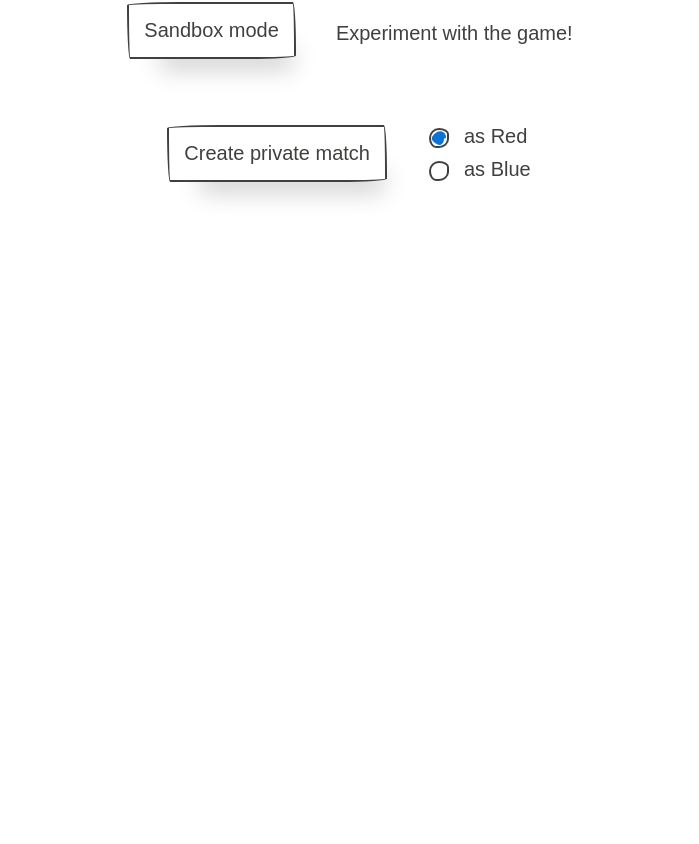
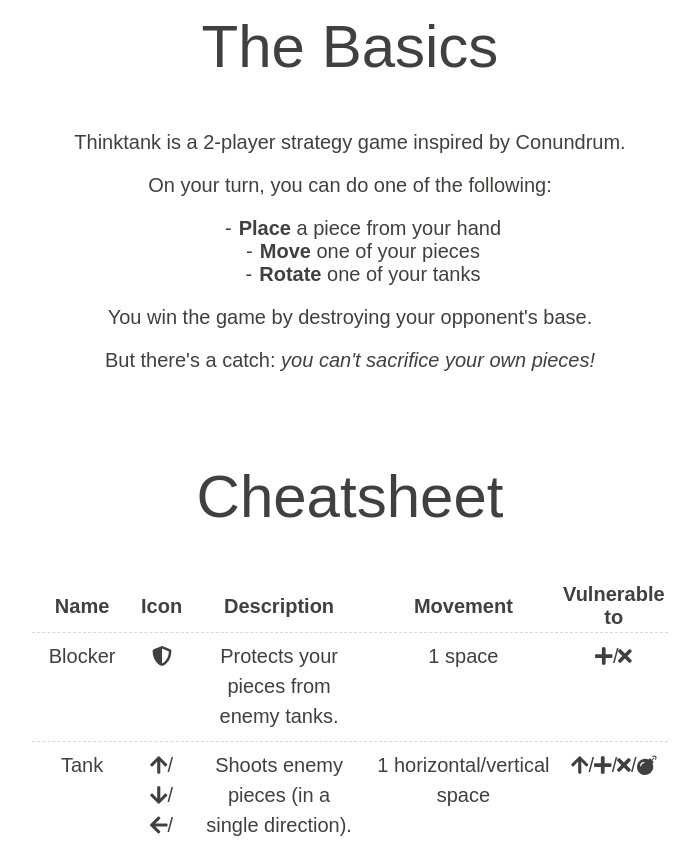
Before and after one commit to averycrespi/thinktank, a React (Create React App) app: page /help in a window 1280 px wide. Before the commit this address led to /. Shown: the part 237-1081 px from the top of the page, without its empty margins (290-989 px from the left). Before the commit the page ends 800 px from the top, so only its background shows below. Built offline with nearby package versions, Linux system fonts and the light colour scheme; no server answers; a web font is replaced by a local one; what boardgame.io would draw is missing.

Commit message:
Add How to Play page

```diff
--- a/src/components/BackToHome/index.tsx
+++ b/src/components/BackToHome/index.tsx
@@ -4,7 +4,7 @@
 /** Takes the user back to the home page. */
 const BackToHome = () => (
   <div className="row flex-center">
-    <div className="col">
+    <div className="col no-padding">
       <Link to="/" className="no-underline">
         <button>Back to home</button>
       </Link>
--- /dev/null
+++ b/src/components/Home/OpenHowToPlay.tsx
@@ -0,0 +1,18 @@
+import { Link } from "react-router-dom";
+import React from "react";
+
+/** Open the how-to-play page. */
+const OpenHowToPlay = () => (
+  <div className="row flex-center">
+    <div className="col">
+      <Link to="/help" className="no-underline">
+        <button>How to play</button>
+      </Link>
+    </div>
+    <div className="col">
+      <p>Learn the rules!</p>
+    </div>
+  </div>
+);
+
+export default OpenHowToPlay;
--- a/src/components/Home/index.tsx
+++ b/src/components/Home/index.tsx
@@ -1,4 +1,5 @@
 import CreateMatch from "./CreateMatch";
+import OpenHowToPlay from "./OpenHowToPlay";
 import OpenSandbox from "./OpenSandbox";
 import React from "react";
 
@@ -9,10 +10,11 @@
 /** Render the home page. */
 const Home = ({ serverURL }: HomeProps) => (
   <div className="row flex-center">
-    <div className="col">
+    <div className="col no-padding">
       <div style={{ textAlign: "center" }}>
         <h1>Thinktank</h1>
       </div>
+      <OpenHowToPlay />
       <OpenSandbox />
       <CreateMatch serverURL={serverURL} />
     </div>
--- /dev/null
+++ b/src/components/HowToPlay/Basics.tsx
@@ -0,0 +1,32 @@
+import React from "react";
+
+/** Render information about the basics. */
+const Basics = () => (
+  <div className="row flex-center">
+    <div
+      className="col no-padding"
+      style={{ textAlign: "center", wordWrap: "break-word" }}
+    >
+      <h2>The Basics</h2>
+      <p>Thinktank is a 2-player strategy game inspired by Conundrum.</p>
+      <p>On your turn, you can do one of the following:</p>
+      <ul>
+        <li>
+          <b>Place</b> a piece from your hand
+        </li>
+        <li>
+          <b>Move</b> one of your pieces
+        </li>
+        <li>
+          <b>Rotate</b> one of your tanks
+        </li>
+      </ul>
+      <p>You win the game by destroying your opponent's base.</p>
+      <p>
+        But there's a catch: <i>you can't sacrifice your own pieces!</i>
+      </p>
+    </div>
+  </div>
+);
+
+export default Basics;
--- /dev/null
+++ b/src/components/HowToPlay/Cheatsheet.tsx
@@ -0,0 +1,105 @@
+import React from "react";
+import { Token } from "../../logic";
+import TokenIcon from "../Board/TokenIcon";
+
+/** Render a cheatsheet. */
+const Cheatsheet = () => (
+  <div className="row flex-center">
+    <div
+      className="col no-padding"
+      style={{ textAlign: "center", wordWrap: "break-word" }}
+    >
+      <h2>Cheatsheet</h2>
+      <table>
+        <thead>
+          <th>Name</th>
+          <th>Icon</th>
+          <th>Description</th>
+          <th>Movement</th>
+          <th>Vulnerable to</th>
+        </thead>
+        <tbody>
+          <tr>
+            <td>Blocker</td>
+            <td>
+              <TokenIcon token={Token.Blocker} />
+            </td>
+            <td>Protects your pieces from enemy tanks.</td>
+            <td>1 space</td>
+            <td>
+              <TokenIcon token={Token.OrthogonalInfiltrator} />
+              /<TokenIcon token={Token.DiagonalInfiltrator} />
+            </td>
+          </tr>
+          <tr>
+            <td>Tank</td>
+            <td>
+              <TokenIcon token={Token.UpTank} />
+              /<TokenIcon token={Token.DownTank} />
+              /<TokenIcon token={Token.LeftTank} />
+              /<TokenIcon token={Token.RightTank} />
+            </td>
+            <td>Shoots enemy pieces (in a single direction).</td>
+            <td>1 horizontal/vertical space</td>
+            <td>
+              <TokenIcon token={Token.UpTank} />
+              /<TokenIcon token={Token.OrthogonalInfiltrator} />
+              /<TokenIcon token={Token.DiagonalInfiltrator} />
+              /<TokenIcon token={Token.Mine} />
+            </td>
+          </tr>
+          <tr>
+            <td>Infiltrator (+)</td>
+            <td>
+              <TokenIcon token={Token.OrthogonalInfiltrator} />
+            </td>
+            <td>Captures adjacent enemy pieces.</td>
+            <td>1 horizontal/vertical space</td>
+            <td>
+              <TokenIcon token={Token.UpTank} />
+              /<TokenIcon token={Token.Mine} />
+            </td>
+          </tr>
+          <tr>
+            <td>Infiltrator (X)</td>
+            <td>
+              <TokenIcon token={Token.DiagonalInfiltrator} />
+            </td>
+            <td>Captures adjacent enemy pieces.</td>
+            <td>1 diagonal space</td>
+            <td>
+              <TokenIcon token={Token.UpTank} />
+              /<TokenIcon token={Token.Mine} />
+            </td>
+          </tr>
+          <tr>
+            <td>Mine</td>
+            <td>
+              <TokenIcon token={Token.Mine} />
+            </td>
+            <td>Explodes adjacent enemy (and friendly) pieces.</td>
+            <td>2 spaces (can jump)</td>
+            <td>
+              <TokenIcon token={Token.UpTank} />
+              /<TokenIcon token={Token.Mine} />
+            </td>
+          </tr>
+          <tr>
+            <td>Base</td>
+            <td>
+              <TokenIcon token={Token.Base} />
+            </td>
+            <td>Protect your base at all costs!</td>
+            <td>1 space (within home area)</td>
+            <td>
+              <TokenIcon token={Token.UpTank} />
+              /<TokenIcon token={Token.Mine} />
+            </td>
+          </tr>
+        </tbody>
+      </table>
+    </div>
+  </div>
+);
+
+export default Cheatsheet;
--- /dev/null
+++ b/src/components/HowToPlay/Rules.tsx
@@ -0,0 +1,123 @@
+import React from "react";
+import { Token } from "../../logic";
+import TokenIcon from "../Board/TokenIcon";
+
+/** Render information about the rules. */
+const Rules = () => (
+  <div className="row flex-center">
+    <div
+      className="col no-padding"
+      style={{ textAlign: "center", wordWrap: "break-word" }}
+    >
+      <h2>Rules</h2>
+
+      <h3>Gameplay</h3>
+      <p>
+        The game has two players, <span className="red">Red</span> and{" "}
+        <span className="blue">Blue</span>, who take alternating turns.
+      </p>
+      <p>
+        Each player starts the game with a <b>hand</b> of 3 blockers, 5 tanks, 2
+        infiltrators (+), 2 infiltrators (X), and 1 mine.
+      </p>
+      <p>
+        On their turn, a player can perform <b>one</b> of the following actions:
+      </p>
+      <ul>
+        <li>
+          Place a piece from their hand onto the board. Pieces can only be
+          placed in the player's <b>spawn area</b>.
+        </li>
+        <li>
+          Move one of their pieces on the board. Pieces cannot enter either
+          player's <b>home area</b>.
+        </li>
+        <li>
+          Rotate one of their tanks on the board. Tanks can aim up, down, left,
+          or right.
+        </li>
+      </ul>
+      <p>
+        When a piece is <b>captured</b> (by an infiltrator), it remains on the
+        board but changes ownership.
+      </p>
+      <p>
+        When a piece is <b>destroyed</b> (shot by a tank or exploded by a mine),
+        it returns to the hand of its owner.
+      </p>
+      <p>The game ends when either player's base is destroyed.</p>
+
+      <h3>No-Sacrifice Clause</h3>
+      <p>
+        When moving or placing a piece, you <b>cannot</b> allow any of your
+        pieces to be destroyed* or captured.
+      </p>
+      <p>
+        For example, you are forbidden from performing any of the following
+        actions:
+      </p>
+      <ul>
+        <li>
+          Moving a vulnerable piece into the line of fire of an enemy tank{" "}
+          <span className="red">
+            <TokenIcon token={Token.RightTank} />
+          </span>{" "}
+          <span className="blue">
+            <TokenIcon token={Token.LeftTank} />
+          </span>
+        </li>
+        <li>
+          Moving a vulnerable piece adjacent to an enemy infiltrator{" "}
+          <span className="red">
+            <TokenIcon token={Token.Blocker} />
+          </span>{" "}
+          <span className="blue">
+            <TokenIcon token={Token.OrthogonalInfiltrator} />
+          </span>
+        </li>
+        <li>
+          Moving a vulnerable piece adjacent to an enemy mine{" "}
+          <span className="red">
+            <TokenIcon token={Token.DiagonalInfiltrator} />
+          </span>{" "}
+          <span className="blue">
+            <TokenIcon token={Token.Mine} />
+          </span>
+        </li>
+        <li>
+          Moving a mine that will explode one of your own pieces*{" "}
+          <span className="red">
+            <TokenIcon token={Token.UpTank} />
+          </span>{" "}
+          <span className="red">
+            <TokenIcon token={Token.Mine} />
+          </span>{" "}
+          <span className="blue">
+            <TokenIcon token={Token.DownTank} />
+          </span>
+        </li>
+        <li>
+          Moving a blocker that is protecting one of your pieces{" "}
+          <span className="red">
+            <TokenIcon token={Token.DiagonalInfiltrator} />
+          </span>{" "}
+          <span className="red">
+            <TokenIcon token={Token.Blocker} />
+          </span>{" "}
+          <span className="blue">
+            <TokenIcon token={Token.LeftTank} />
+          </span>
+        </li>
+      </ul>
+      <i>
+        *Exception: a mine may explode itself. See piece details for more
+        information.
+      </i>
+
+      <h3>Piece Details</h3>
+      <p>TODO</p>
+    </div>
+  </div>
+);
+
+export default Rules;
--- /dev/null
+++ b/src/components/HowToPlay/index.tsx
@@ -0,0 +1,22 @@
+import BackToHome from "../BackToHome";
+import Basics from "./Basics";
+import Cheatsheet from "./Cheatsheet";
+import React from "react";
+import Rules from "./Rules";
+
+/** Render the how-to-play page. */
+const HowToPlay = () => (
+  <div className="row flex-center">
+    <div className="col-6 no-padding">
+      <div style={{ textAlign: "center" }}>
+        <h1>How to Play</h1>
+      </div>
+      <Basics />
+      <Cheatsheet />
+      <Rules />
+      <BackToHome />
+    </div>
+  </div>
+);
+
+export default HowToPlay;
--- a/src/index.tsx
+++ b/src/index.tsx
@@ -9,6 +9,7 @@
 } from "react-router-dom";
 
 import Home from "./components/Home";
+import HowToPlay from "./components/HowToPlay";
 import JoinMatch from "./components/JoinMatch";
 import React from "react";
 import ReactDOM from "react-dom";
@@ -19,6 +20,9 @@
 const App = () => (
   <Router>
     <Switch>
+      <Route exact path="/help">
+        <HowToPlay />
+      </Route>
       <Route exact path="/sandbox">
         <Sandbox />
       </Route>
```
